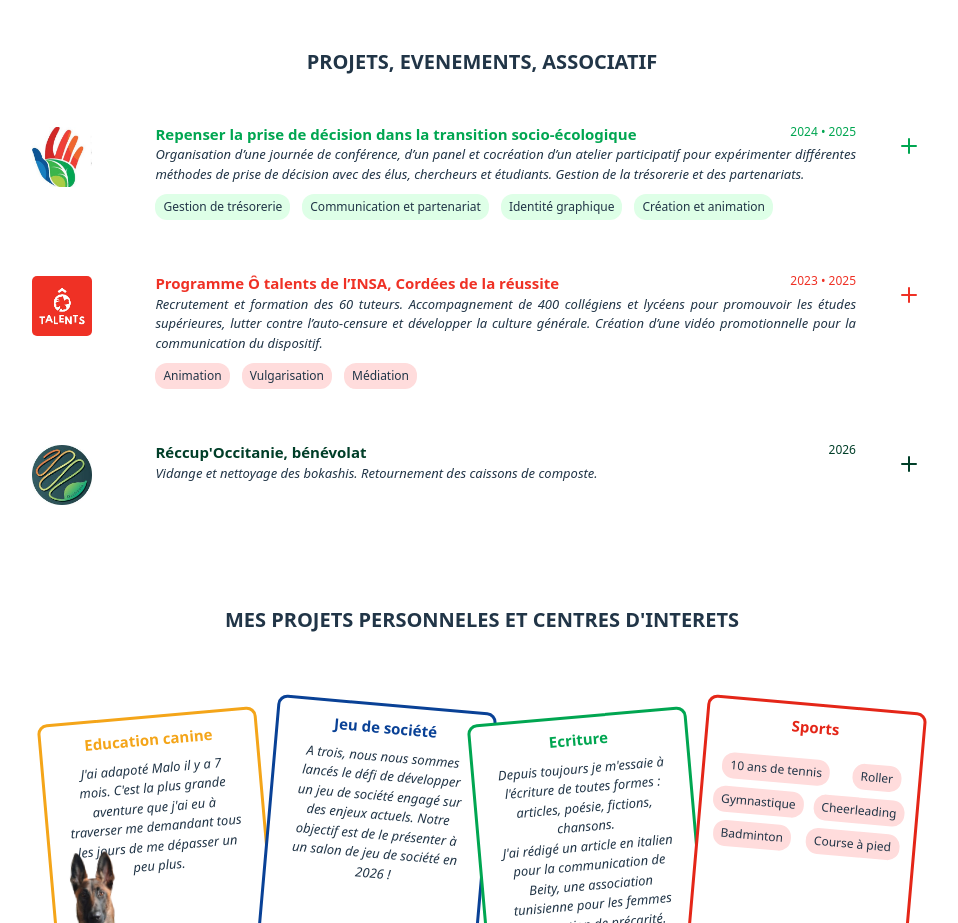
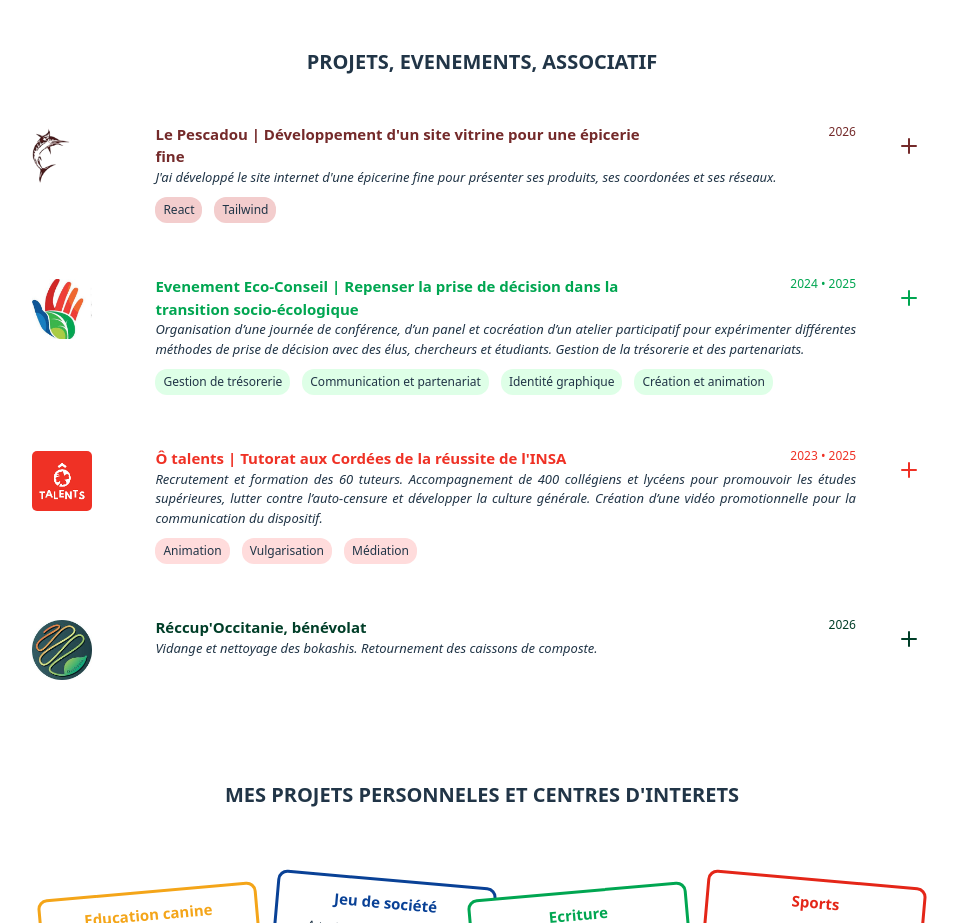
Before and after one commit to shahnazekassar4-cloud/CV-shahnaze, a React (Vite) app: page / in a window 1280 px wide. Shown: the part 2420-3343 px from the top of the page, without its empty margins (158-1116 px from the left). Built offline with nearby package versions, Linux system fonts and the light colour scheme.

Commit message:
pescadou

```diff
--- /dev/null
+++ b/src/composants/Competences/CompetencesPescadou.tsx
@@ -0,0 +1,10 @@
+export function CompetencesPescadou() {
+  return (
+    <div>
+      <ul className="competences-container-evenement">
+        <li className="competences-pescadou">React</li>
+        <li className="competences-pescadou">Tailwind</li>
+      </ul>
+    </div>
+  );
+}
--- /dev/null
+++ b/src/composants/evenement/PlusPescadou.tsx
@@ -0,0 +1,15 @@
+export function PlusPescadou() {
+  return (
+    <div>
+      <div className="evenement-description">
+        <a
+          className="evenement-description"
+          href="https://le-pescadou.web.app/"
+          target="_blank"
+        >
+          <u>...voir le site</u>
+        </a>
+      </div>
+    </div>
+  );
+}
--- a/src/listes/listeEvenements.tsx
+++ b/src/listes/listeEvenements.tsx
@@ -6,6 +6,7 @@ import eccImg from "../img/ecoconseil.jpg";
 import otalentsImg from "../img/otalents.png";
 import lgfImg from "../img/lgf.jpg";
 import recupImg from "../img/recup.jpg";
+import pescadouImg from "../img/logoPescadou.png";
 import type { ReactNode } from "react";
 import { PlusUqac } from "../composants/evenement/PlusUqac";
 import { PlusInsa } from "../composants/evenement/PlusInsa";
@@ -19,7 +20,8 @@ import { CompetencesTlsM } from "../composants/Competences/CompetencesTlsM";
 import Autre from "../composants/evenement/Autre";
 import { CompetencesEcc } from "../composants/Competences/CompetencesEcc";
 import { CompetencesOtalents } from "../composants/Competences/CompetencesOtalents";
-
+import { CompetencesPescadou } from "../composants/Competences/CompetencesPescadou";
+import { PlusPescadou } from "../composants/evenement/PlusPescadou";
 export type Evenement = {
   id: number;
   img: string;
@@ -137,10 +139,27 @@ export const listeExp: Evenement[] = [
 
 export const listeProjets: Evenement[] = [
   {
+    id: 4,
+    img: pescadouImg,
+    date: "2026",
+    titre:
+      "Le Pescadou | Développement d'un site vitrine pour une épicerie fine",
+    description: (
+      <div>
+        J'ai développé le site internet d'une épicerine fine pour présenter ses
+        produits, ses coordonées et ses réseaux.
+      </div>
+    ),
+    couleur: "#742a2a",
+    content: <PlusPescadou />,
+    competences: <CompetencesPescadou />,
+  },
+  {
     id: 2,
     img: eccImg,
     date: "2024 • 2025",
-		titre: "Repenser la prise de décision dans la transition socio-écologique",
+    titre:
+      "Evenement Eco-Conseil | Repenser la prise de décision dans la transition socio-écologique",
     description: (
       <div>
         Organisation d’une journée de conférence, d’un panel et cocréation d’un
@@ -157,7 +176,7 @@ export const listeProjets: Evenement[] = [
     id: 1,
     img: otalentsImg,
     date: "2023 • 2025",
-		titre: "Programme Ô talents de l’INSA, Cordées de la réussite",
+    titre: "Ô talents | Tutorat aux Cordées de la réussite de l'INSA",
     description:
       "Recrutement et formation des 60 tuteurs. Accompagnement de 400 collégiens et lycéens pour promouvoir les études supérieures, lutter contre l’auto-censure et développer la culture générale. Création d’une vidéo promotionnelle pour la communication du dispositif.",
     couleur: "#EF3125",
--- a/src/mes-styles/styles-competences.css
+++ b/src/mes-styles/styles-competences.css
@@ -96,3 +96,11 @@
   font-size: 12px;
   margin-right: 4px;
 }
+
+.competences-pescadou {
+  padding: 4px 8px;
+  background-color: #f3cdcd;
+  border-radius: 12px;
+  font-size: 12px;
+  margin-right: 4px;
+}
```
Also changed, not shown: src/img/logoPescadou.png (added), src/notes.txt. Lines whose indentation alone changed are shown as unchanged.
